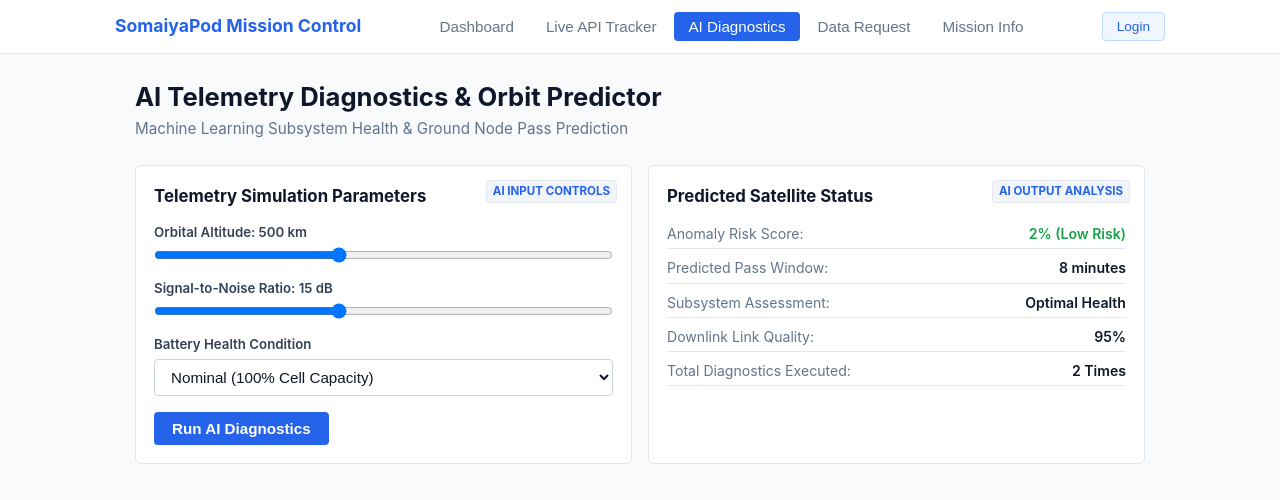
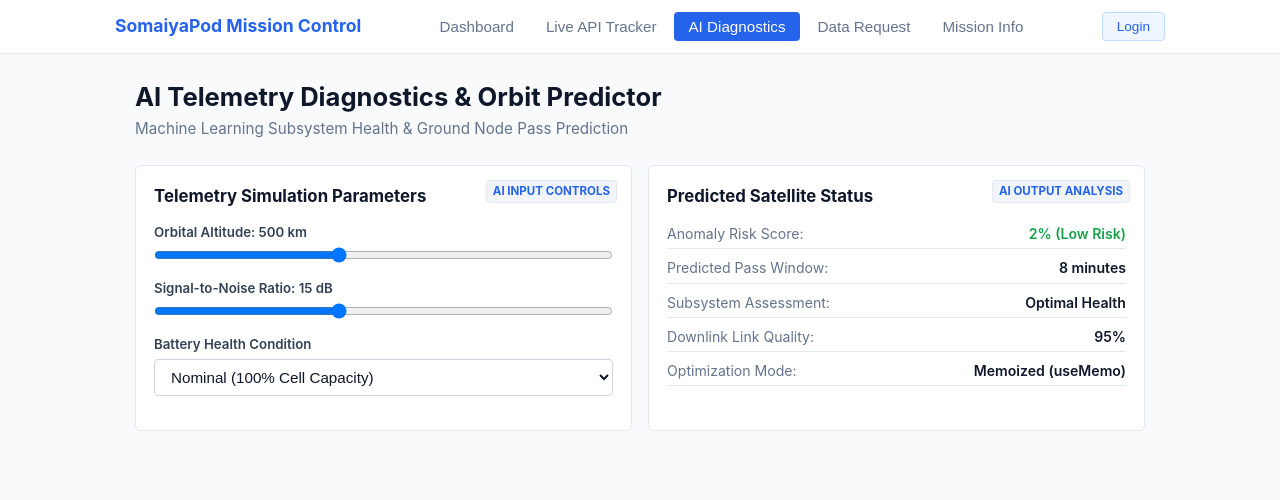
Before and after one commit to chaurasia-aryan/SomaiyaPod, a React (Vite) app: page / in a window 1280 px wide. Both pictures are taken after a click on the button "AI Diagnostics". Shown: the top 500 px of the page. Built offline with nearby package versions, Linux system fonts and the light colour scheme.

Commit message:
Replace useRef with useMemo in AIPredictor component

```diff
--- a/src/AIPredictor.jsx
+++ b/src/AIPredictor.jsx
@@ -1,24 +1,11 @@
-import React, { useState, useEffect, useRef } from "react";
+import React, { useState, useMemo } from "react";
 
 function AIPredictor() {
   const [altitude, setAltitude] = useState(500);
   const [signalNoise, setSignalNoise] = useState(15);
   const [batteryHealth, setBatteryHealth] = useState("Nominal");
-  const [isAnalyzing, setIsAnalyzing] = useState(false);
-  const [analysisResult, setAnalysisResult] = useState({
-    anomalyScore: "2% (Low Risk)",
-    predictedPassWindow: "8 minutes",
-    healthAssessment: "Optimal Health",
-    downlinkConfidence: "98%"
-  });
 
-  const runCountRef = useRef(0);
-
-  const runAIDiagnostics = () => {
-    setIsAnalyzing(true);
-    runCountRef.current = runCountRef.current + 1;
-
-    setTimeout(() => {
+  const analysisResult = useMemo(() => {
     const passWindow = altitude > 500 ? "10 minutes" : "8 minutes";
 
     let riskScore = "2% (Low Risk)";
@@ -30,20 +17,13 @@ function AIPredictor() {
 
     const healthStatus = batteryHealth === "Nominal" ? "Optimal Health" : "Caution Advised";
 
-      setAnalysisResult({
+    return {
       anomalyScore: riskScore,
       predictedPassWindow: passWindow,
       healthAssessment: healthStatus,
       downlinkConfidence: signalNoise > 15 ? "99%" : "95%"
-      });
-
-      setIsAnalyzing(false);
-    }, 1000);
     };
-
-  useEffect(() => {
-    runAIDiagnostics();
-  }, []);
+  }, [altitude, signalNoise, batteryHealth]);
 
   return (
     <div className="ai-predictor-container">
@@ -93,15 +73,6 @@ function AIPredictor() {
                 <option value="Critical">Critical (Low Charge Threshold)</option>
               </select>
             </div>
-
-            <button
-              type="button"
-              className="primary-btn"
-              onClick={runAIDiagnostics}
-              disabled={isAnalyzing}
-            >
-              {isAnalyzing ? "Processing AI Model..." : "Run AI Diagnostics"}
-            </button>
           </form>
         </div>
 
@@ -109,11 +80,6 @@ function AIPredictor() {
           <div className="card-header-badge">AI Output Analysis</div>
           <h3>Predicted Satellite Status</h3>
 
-          {isAnalyzing ? (
-            <div className="loading-container">
-              <p>Analyzing telemetry logs...</p>
-            </div>
-          ) : (
           <div className="spec-table">
             <div className="spec-row">
               <span className="spec-label">Anomaly Risk Score:</span>
@@ -132,11 +98,10 @@ function AIPredictor() {
               <span className="spec-val">{analysisResult.downlinkConfidence}</span>
             </div>
             <div className="spec-row">
-                <span className="spec-label">Total Diagnostics Executed:</span>
-                <span className="spec-val">{runCountRef.current} Times</span>
+              <span className="spec-label">Optimization Mode:</span>
+              <span className="spec-val">Memoized (useMemo)</span>
             </div>
           </div>
-          )}
         </div>
       </div>
     </div>
```
Lines whose indentation alone changed are shown as unchanged.
